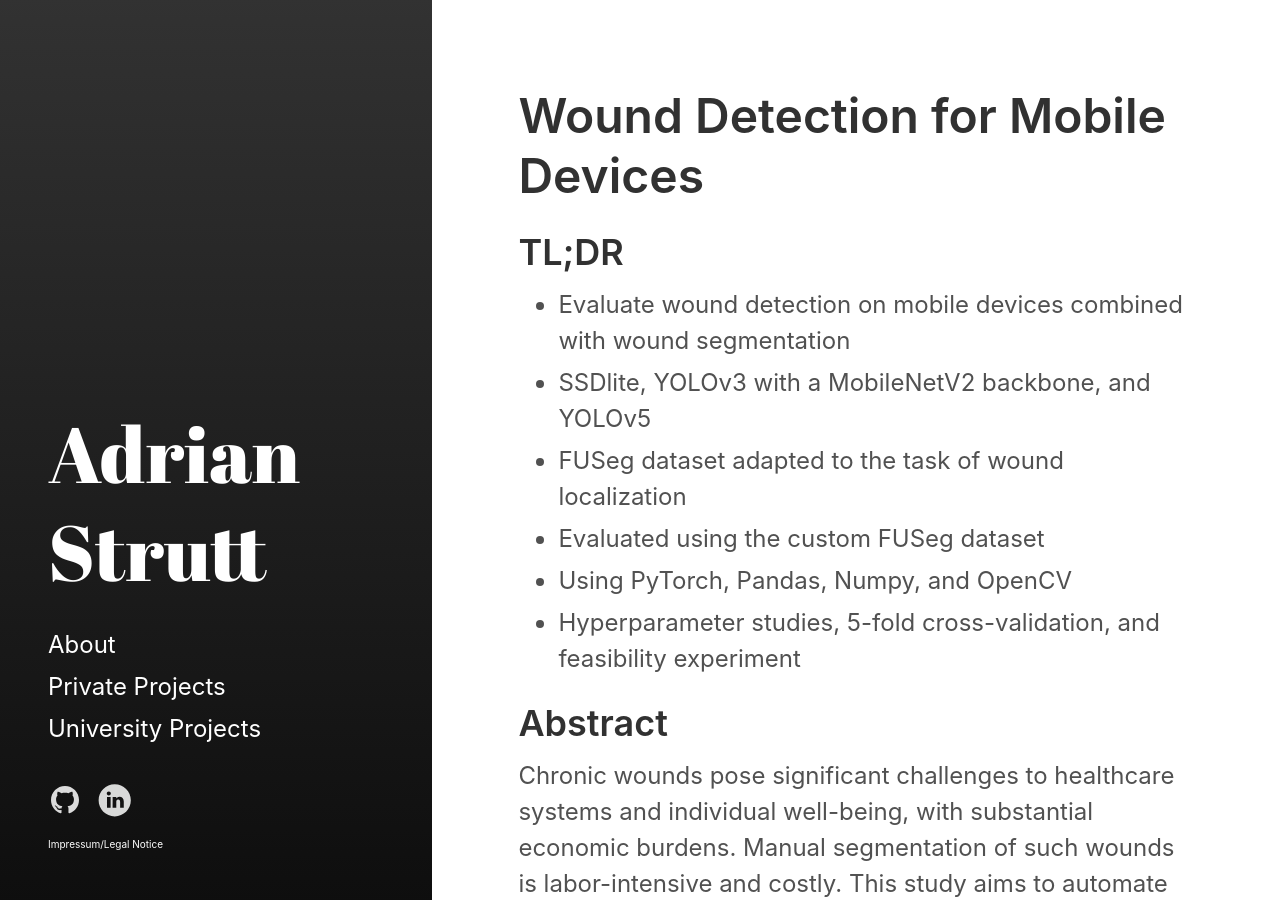
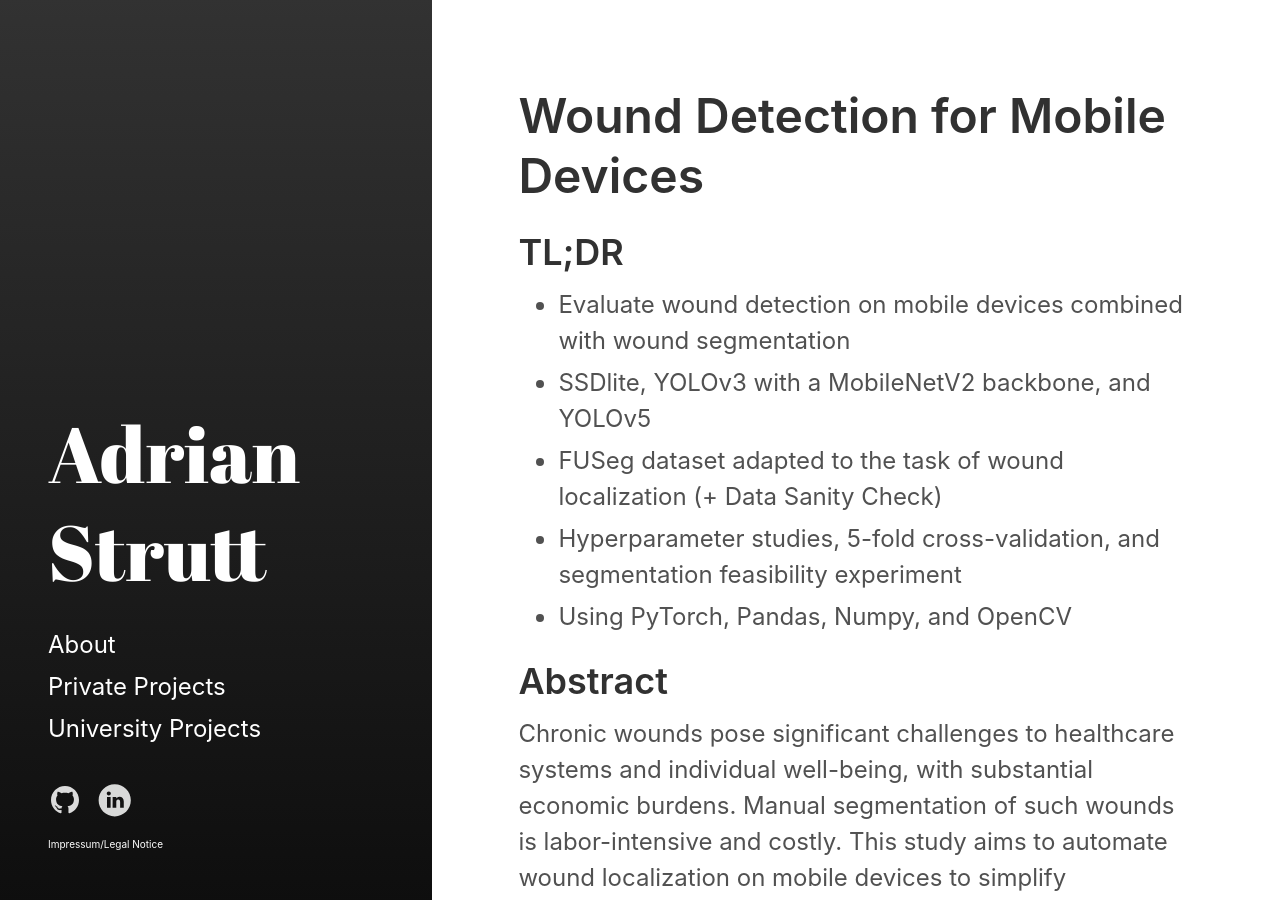
Before and after one commit to adrianjoshua-strutt/portfolio, a Jekyll site: the page built from _posts/2021-10-10-detection.md, in a window 1280 px wide and 900 px high. Built offline with Jekyll 4.4.1, drawn with Linux system fonts in a browser that asks for light colours.

Commit message:
detection update

```diff
--- a/_posts/2021-10-10-detection.md
+++ b/_posts/2021-10-10-detection.md
@@ -12,10 +12,9 @@ tags:
 
 - Evaluate wound detection on mobile devices combined with wound segmentation
 - SSDlite, YOLOv3 with a MobileNetV2 backbone, and YOLOv5
-- FUSeg dataset adapted to the task of wound localization
-- Evaluated using the custom FUSeg dataset
+- FUSeg dataset adapted to the task of wound localization (+ Data Sanity Check)
+- Hyperparameter studies, 5-fold cross-validation, and segmentation feasibility experiment
 - Using PyTorch, Pandas, Numpy, and OpenCV
-- Hyperparameter studies, 5-fold cross-validation, and feasibility experiment
 
 ## Abstract
 
```
